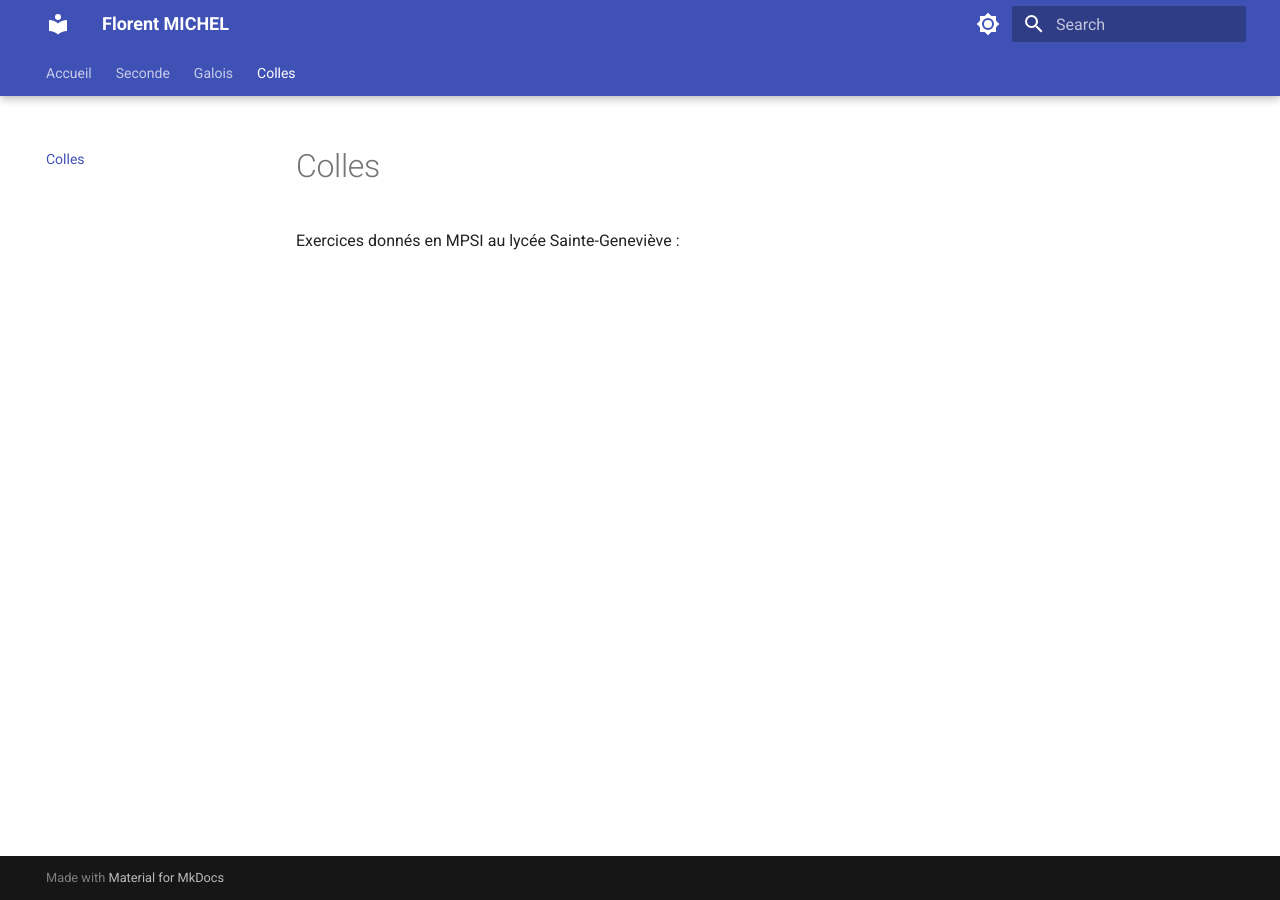
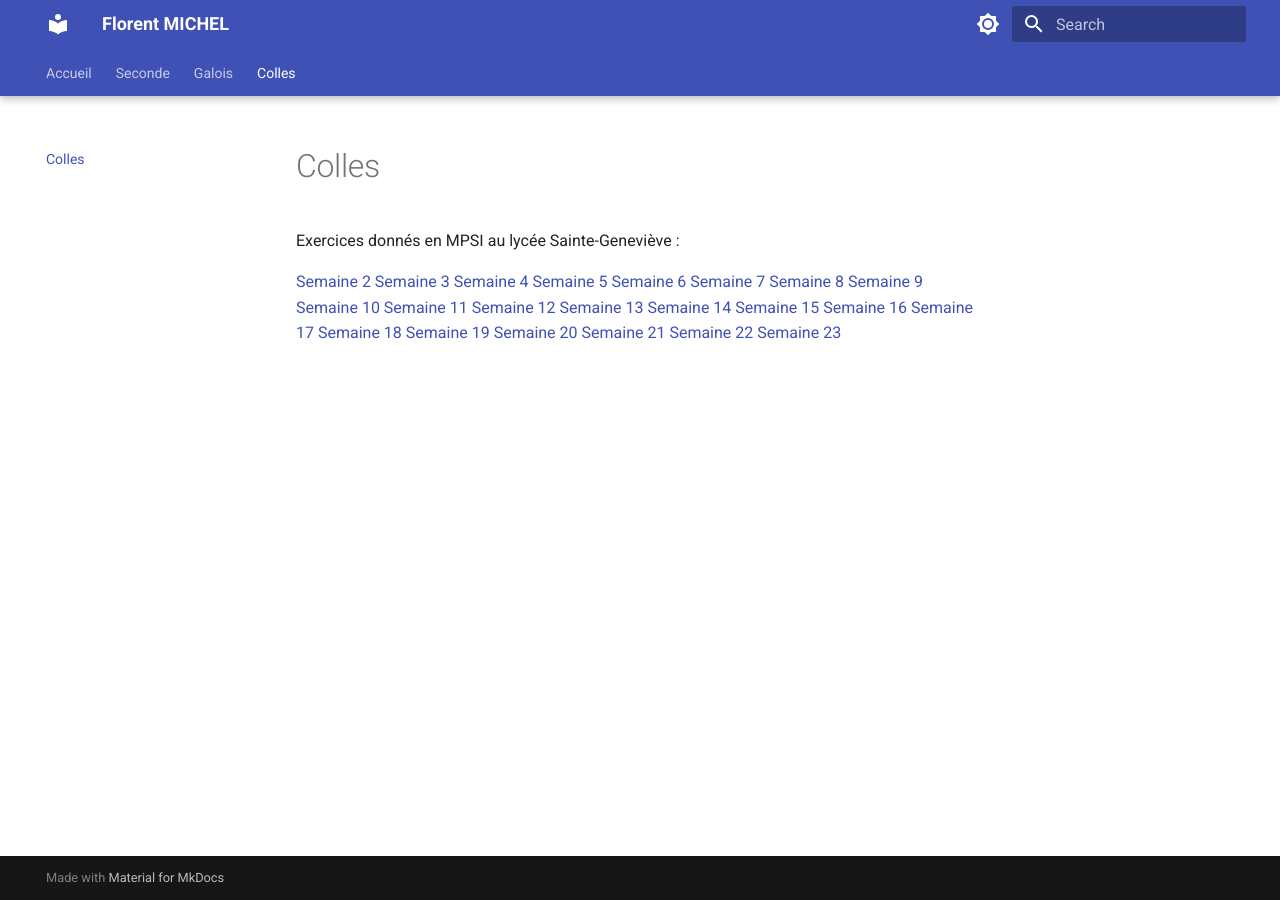
Before and after one commit to Florent-Michel/florent-michel.github.io, an MkDocs documentation site: the page built from docs/colles.md, in a window 1280 px wide. Built offline with MkDocs 1.6.1 and Material for MkDocs 9.7.7, drawn with Linux system fonts in a browser that asks for light colours.

Commit message:
Update colles.md

```diff
--- a/docs/colles.md
+++ b/docs/colles.md
@@ -1 +1,24 @@
 Exercices donnés en MPSI au lycée Sainte-Geneviève :
+
+[Semaine 2](./pdf/Colles_S2.pdf)
+[Semaine 3](./pdf/Colles_S3.pdf)
+[Semaine 4](./pdf/Colles_S4.pdf)
+[Semaine 5](./pdf/Colles_S5.pdf)
+[Semaine 6](./pdf/Colles_S6.pdf)
+[Semaine 7](./pdf/Colles_S7.pdf)
+[Semaine 8](./pdf/Colles_S8.pdf)
+[Semaine 9](./pdf/Colles_S9.pdf)
+[Semaine 10](./pdf/Colles_S10.pdf)
+[Semaine 11](./pdf/Colles_S11.pdf)
+[Semaine 12](./pdf/Colles_S12.pdf)
+[Semaine 13](./pdf/Colles_S13.pdf)
+[Semaine 14](./pdf/Colles_S14.pdf)
+[Semaine 15](./pdf/Colles_S15.pdf)
+[Semaine 16](./pdf/Colles_S16.pdf)
+[Semaine 17](./pdf/Colles_S17.pdf)
+[Semaine 18](./pdf/Colles_S18.pdf)
+[Semaine 19](./pdf/Colles_S19.pdf)
+[Semaine 20](./pdf/Colles_S20.pdf)
+[Semaine 21](./pdf/Colles_S21.pdf)
+[Semaine 22](./pdf/Colles_S22.pdf)
+[Semaine 23](./pdf/Colles_S23.pdf)
```
